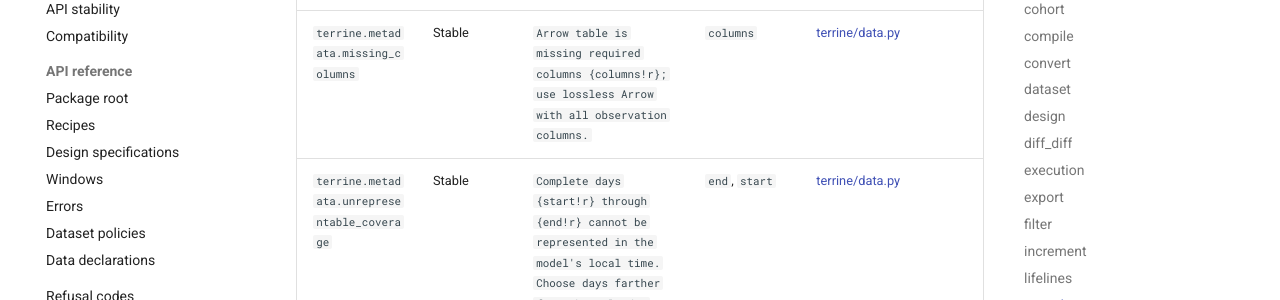
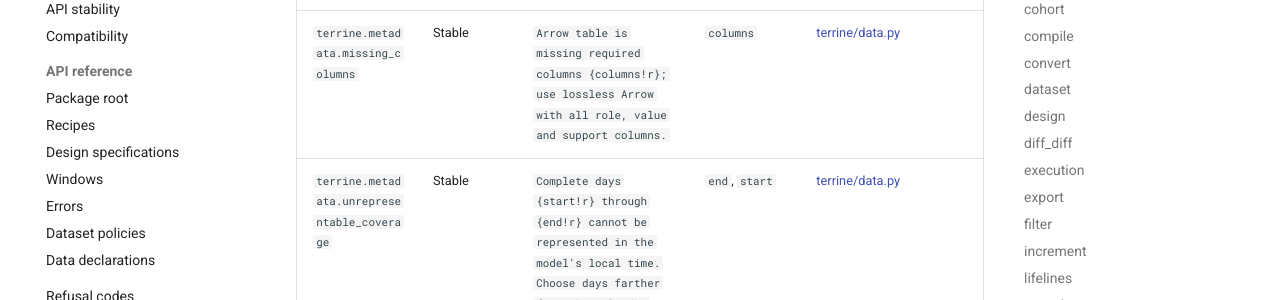
Before and after one commit to kylejcaron/terrine, an MkDocs documentation site: the page built from docs/reference/refusals.md, in a window 1280 px wide and 900 px high, scrolled down 32286 px. Shown: the part 234-534 px from the top of the window. Built offline with MkDocs 1.6.1 and Material for MkDocs 9.7.7, drawn with Linux system fonts in a browser that asks for light colours.

Commit message:
Synchronize the metadata refusal reference with its declaration
Keep the generated guidance with typed import validation so the core branch is independently verifiable.

```diff
--- a/docs/reference/refusals.md
+++ b/docs/reference/refusals.md
@@ -308,7 +308,7 @@ Use consistent coverage, roles and representable metadata.
 | `terrine.metadata.invalid_eligibility_summary` | Stable | <code>Eligibility audit did not return one aggregate count record</code> | None | [terrine/execution/gates.py](../../terrine/execution/gates.py) |
 | `terrine.metadata.invalid_eligibility_summary` | Stable | <code>Eligibility counts must be nonnegative and reconcile</code> | None | [terrine/data.py](../../terrine/data.py) |
 | `terrine.metadata.invalid_engine_stamp` | Stable | <code>Engine stamp is {reason} (present fields {fields!r}); re-materialize the Design with the current Terrine version.</code> | `fields`, `reason` | [terrine/data.py](../../terrine/data.py) |
-| `terrine.metadata.missing_columns` | Stable | <code>Arrow table is missing required columns {columns!r}; use lossless Arrow with all observation columns.</code> | `columns` | [terrine/data.py](../../terrine/data.py) |
+| `terrine.metadata.missing_columns` | Stable | <code>Arrow table is missing required columns {columns!r}; use lossless Arrow with all role, value and support columns.</code> | `columns` | [terrine/data.py](../../terrine/data.py) |
 | `terrine.metadata.unrepresentable_coverage` | Stable | <code>Complete days {start!r} through {end!r} cannot be represented in the model&#x27;s local time. Choose days farther from the calendar limits.</code> | `end`, `start` | [terrine/data.py](../../terrine/data.py) |
 | `terrine.metadata.unrepresentable_coverage` | Stable | <code>Complete end day {end!r} leaves no following day to include the whole end day. Choose an earlier last complete day.</code> | `end` | [terrine/data.py](../../terrine/data.py) |
 | `terrine.metadata.unrepresentable_coverage` | Stable | <code>Complete times {start!r} through {end_exclusive!r} cannot be represented in UTC. Choose times farther from the calendar limits.</code> | `end_exclusive`, `start` | [terrine/data.py](../../terrine/data.py) |
```
